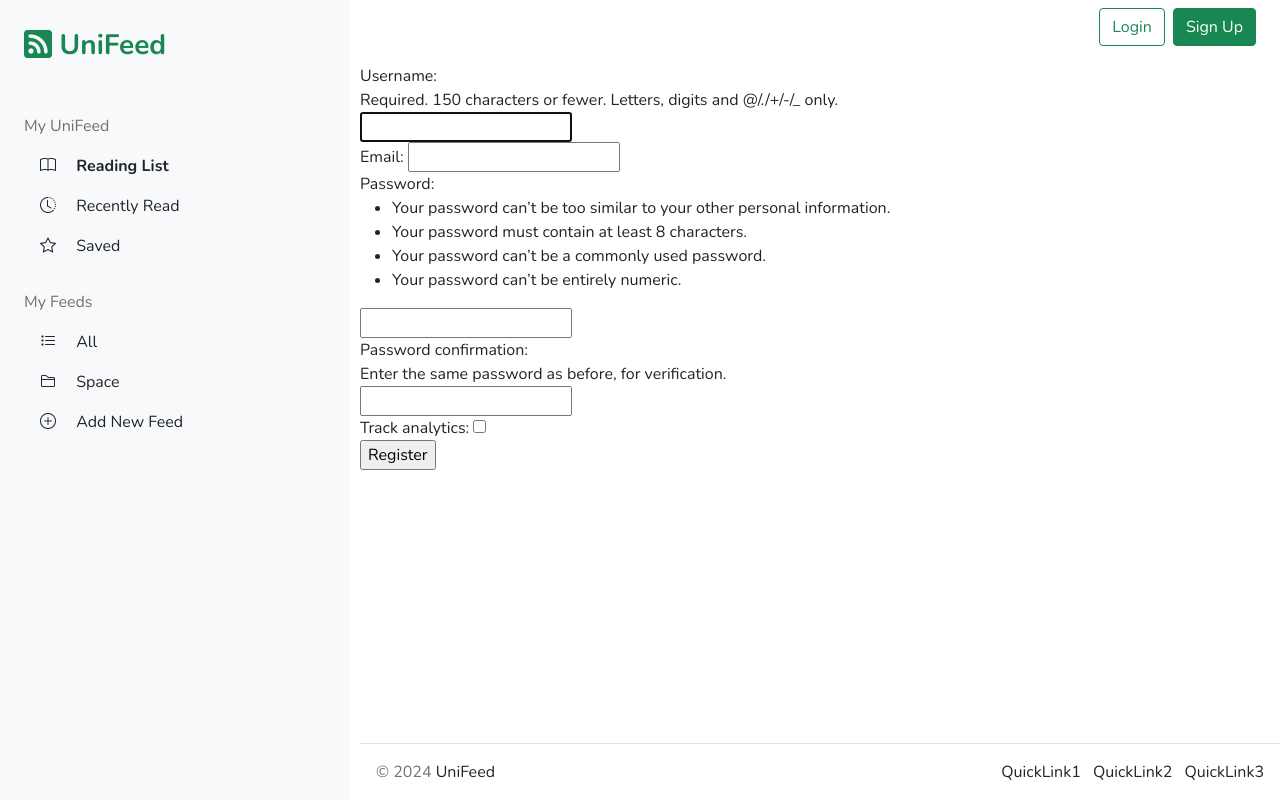
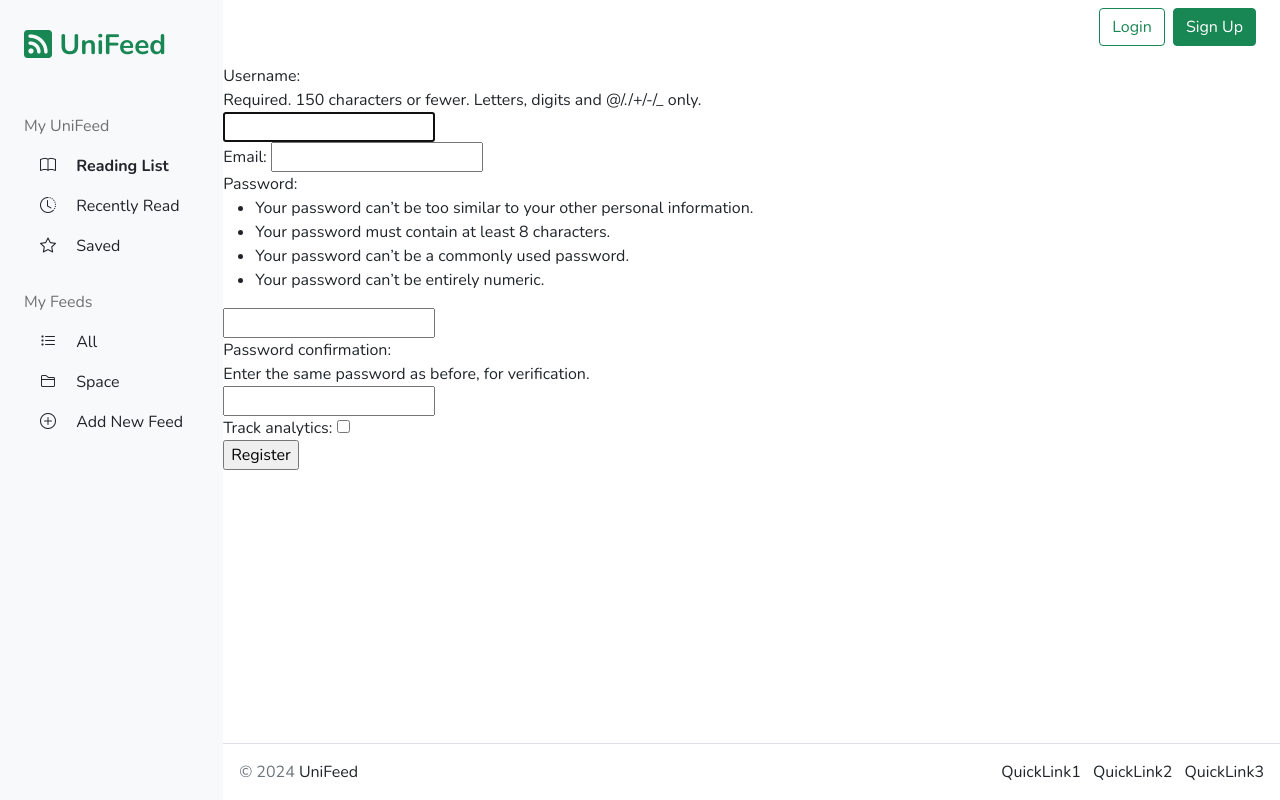
Before and after one commit to JordanTallon/unifeed_archived, a Django app: page /account/registration/ in a window 1280 px wide. Run offline with Django 5.2, Linux system fonts and the light colour scheme.

Commit message:
Restructure website layout. Higher level grid for siderbar, content

```diff
--- a/project_files/templates/global/base.html
+++ b/project_files/templates/global/base.html
@@ -31,12 +31,13 @@
     <link href="{% static 'style.css' %}" rel="stylesheet">
   </head>
   <body>
+    <aside id="left-sidebar">
+      {% include "global/sidenav.html" %}
+    </aside>
+    <div class="content-container">
       <header>
         {% include "global/topnav.html" %}
       </header>
-    <aside id="left-sidebar">
-      {% include "global/sidenav.html" %}
-    </aside>
       <main>
         {% block content %}
           <!-- This is where children templates inject content -->
@@ -45,9 +46,12 @@
       <footer>
         {% include "global/footer.html" %}
       </footer>
+    </div>
     <!-- Bootstrap Bundle with Popper -->
     <script src="https://cdn.jsdelivr.net/npm/bootstrap@5.0.2/dist/js/bootstrap.bundle.min.js"
             integrity="sha384-MrcW6ZMFYlzcLA8Nl+NtUVF0sA7MsXsP1UyJoMp4YLEuNSfAP+JcXn/tWtIaxVXM"
             crossorigin="anonymous"></script>
+    <!-- Custom JS scripts -->
+    <script src="{% static 'scripts/sidebar.js' %}"></script>
   </body>
 </html>
--- a/project_files/unifeed/static/style.css
+++ b/project_files/unifeed/static/style.css
@@ -1,22 +1,28 @@
-*{
-    font-family: 'Nunito', sans-serif;
+* {
+  font-family: "Nunito", sans-serif;
 }
-
-html,
-body {
+html {
   padding: 0;
   margin: 0;
 }
 
 body {
+  padding: 0;
+  margin: 0;
+  display: grid;
+  grid-template-areas: "sidebar content";
+  grid-template-columns: fit-content(350px) 1fr;
+}
+
+.content-container {
+  grid-area: content;
   min-height: 100vh;
   display: grid;
   grid-template-areas:
-        'side-nav header header header header header header header'
-        'side-nav main main main main main main main'
-        'side-nav footer footer footer footer footer footer footer';
+    "header header header header header header header"
+    "main main main main main main main"
+    "footer footer footer footer footer footer footer";
   grid-template-rows: auto 1fr auto;
-    grid-template-columns: 350px 1fr; /* Fixed width (250 px) for side-nav and flexible for the rest */
   gap: 10px;
 }
 
@@ -26,7 +32,7 @@ header {
 }
 
 #left-sidebar {
-    grid-area: side-nav;
+  grid-area: sidebar;
 }
 
 main {
@@ -41,3 +47,12 @@ footer {
 .active {
   font-weight: bold;
 }
+
+@media (max-width: 576px) {
+  #left-sidebar {
+    position: absolute;
+    top: 0;
+    bottom: 0;
+    z-index: 9999;
+  }
+}
```
Lines whose indentation alone changed are shown as unchanged.
